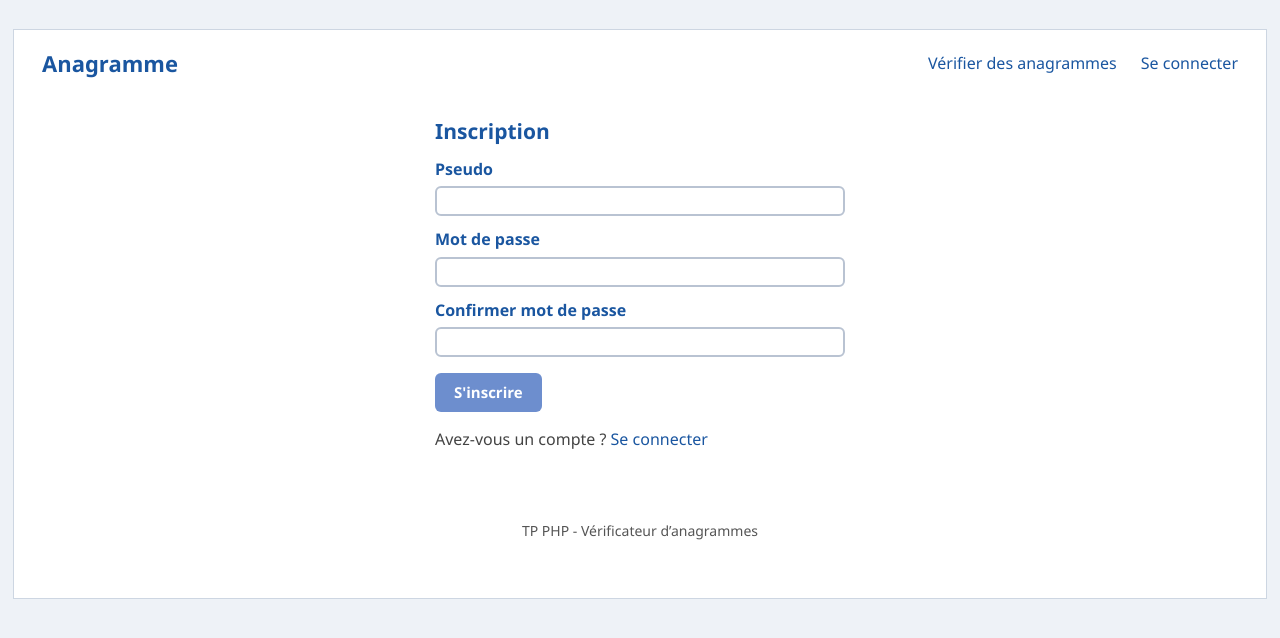
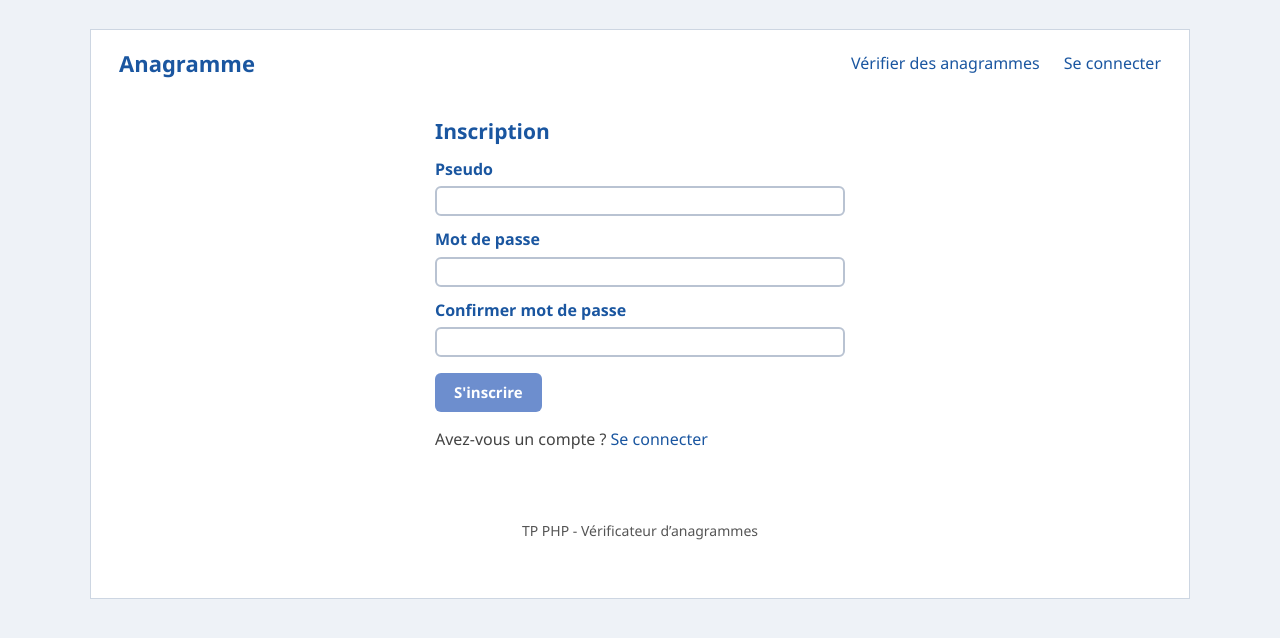
Before and after one commit to Fredy-mahugnon/anagrammes-php, a PHP site: page /auth/register.php in a window 1280 px wide. Shown: the top 638 px of the page. Run offline with PHP 8.4, Linux system fonts and the light colour scheme.

Commit message:
Centrer la carte et les interfaces sur toutes les pages

```diff
--- a/assets/css/style.css
+++ b/assets/css/style.css
@@ -61,9 +61,10 @@ a:hover { text-decoration: underline; }
 /* Carte blanche                                                               */
 /* -------------------------------------------------------------------------- */
 .card {
+    width: min(1100px, calc(100% - 36px));
+    margin: 29px auto 0;
     background: var(--card);
     border: 1px solid #CDD6E2;
-    margin: 29px 18px 0;
     padding: var(--card-pad-top) 28px 28px;
     min-height: 517px;
 }
@@ -98,7 +99,12 @@ a:hover { text-decoration: underline; }
 
 .user-badge { font-weight: 600; }
 
-.card-body { padding-top: 24px; }
+.card-body {
+    display: flex;
+    flex-direction: column;
+    align-items: center;
+    padding-top: 24px;
+}
 
 .card-footer {
     text-align: center;
@@ -241,7 +247,7 @@ body.has-result-ko .panel { border-color: var(--red); }
 .result-ko { border-color: var(--red); color: var(--red); }
 
 .error-box {
-    width: 637px;
+    width: min(637px, 100%);
     margin-top: 8px;
     padding: 6px 12px;
     background: var(--error-bg);
@@ -267,6 +273,7 @@ body.has-result-ko .panel { border-color: var(--red); }
 /* -------------------------------------------------------------------------- */
 .auth-wrap {
     width: 410px;
+    max-width: 100%;
     margin: 0 auto;
 }
 
@@ -315,6 +322,7 @@ body.has-result-ko .panel { border-color: var(--red); }
 
 .history table {
     width: 461px;
+    max-width: 100%;
     table-layout: fixed;
     border-collapse: collapse;
     font-size: 12px;
@@ -363,7 +371,6 @@ body.has-result-ko .panel { border-color: var(--red); }
         --card-pad-top:    18px;
     }
 
-    .card { margin-left: 13px; margin-right: 13px; }
     .card-body { padding-top: 14px; }
     .panel { padding-left: 19.5px; }
     .panel h1 { margin-bottom: 13px; }
```
Also changed, not shown: 6 other files.
